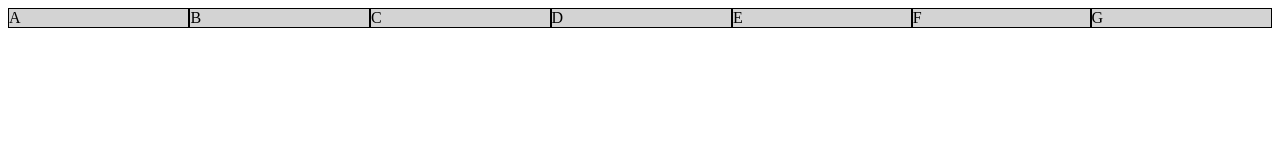
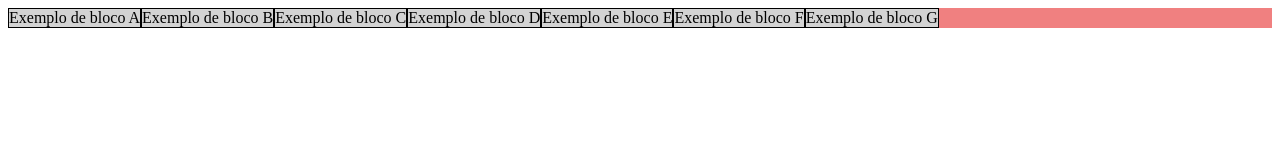
Before and after one commit to jvictor32434/html-css, a plain HTML site: page exercicios/ex027/flex03/index.html in a window 1280 px wide. Drawn offline with Linux system fonts and the light colour scheme.

Commit message:
Update index.html

```diff
--- a/exercicios/ex027/flex03/index.html
+++ b/exercicios/ex027/flex03/index.html
@@ -9,25 +9,27 @@
             background-color: lightcoral;
 
             display: flex;
+            flex-flow: row nowrap;
+
         }
 
         div.item{
             background-color: lightgray;
             border:  1px solid black;
+            text-align: center;
 
-            flex: auto;
         }
     </style>
 </head>
 <body>
     <div class="conteiner">
-        <div class="item">A</div>
-        <div class="item">B</div>
-        <div class="item">C</div>
-        <div class="item">D</div>
-        <div class="item">E</div>
-        <div class="item">F</div>
-        <div class="item">G</div>
+        <div class="item">Exemplo de bloco A</div>
+        <div class="item">Exemplo de bloco B</div>
+        <div class="item">Exemplo de bloco C</div>
+        <div class="item">Exemplo de bloco D</div>
+        <div class="item">Exemplo de bloco E</div>
+        <div class="item">Exemplo de bloco F</div>
+        <div class="item">Exemplo de bloco G</div>
     </div>
 </body>
 </html>
```
